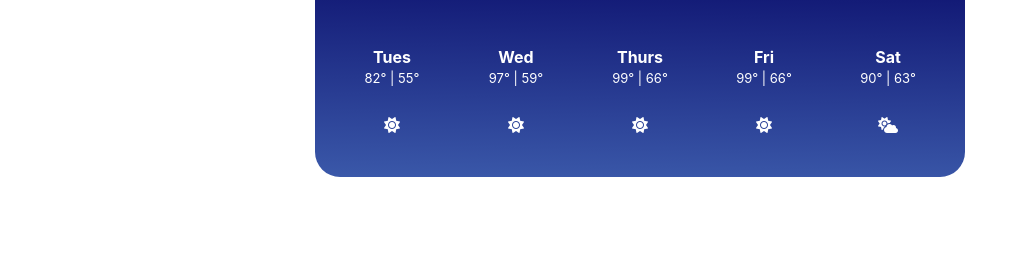
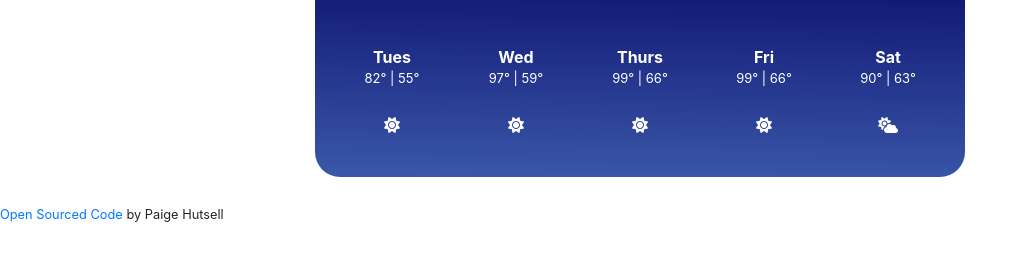
Before and after one commit to phutsell/my-weather-app, a website: page index.html in a window 1280 px wide. Shown: the part 148-408 px from the top of the page, without its empty margins (0-1027 px from the left). Drawn offline with nearby package versions, Linux system fonts and the light colour scheme; files that its build step writes are made by us from their sources.

Commit message:
Added Source Code Link

```diff
--- a/index.html
+++ b/index.html
@@ -82,6 +82,11 @@
         </div>
       </div>
     </div>
+   <br />
+   <div>
+       <small>
+   <a href="https://github.com/phutsell/weather-app">Open Sourced Code</a> by Paige Hutsell</div>
+    </small>
     <script src="src/index.js"></script>
   </body>
 </html>
```
